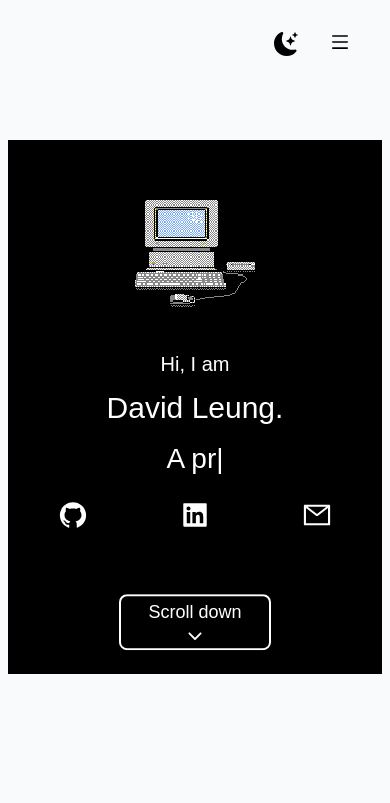
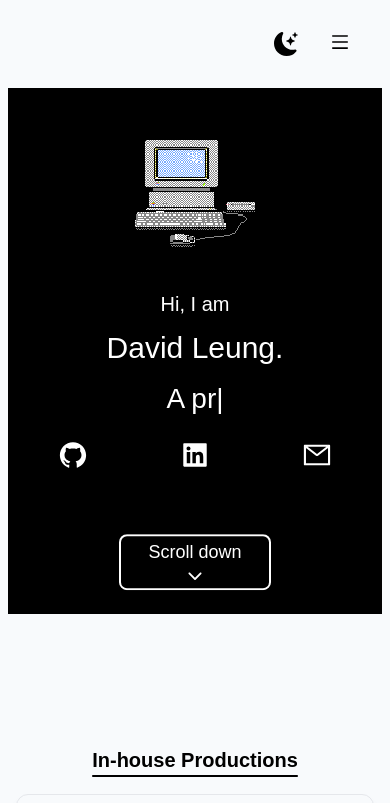
Before and after one commit to davidleungch/my_lab, a React (Vite) app: page / in a window 390 px wide. Shown: the top 803 px of the page. Built offline with nearby package versions, Linux system fonts and the light colour scheme.

Commit message:
layout update

```diff
--- a/src/App.jsx
+++ b/src/App.jsx
@@ -16,7 +16,7 @@ function App() {
 
   return (
     <div className={darkMode ? "dark" : ""}>
-      <div className="bg-slate-50 px-10 py-5 font-noto-serif dark:bg-black dark:text-white">
+      <div className="bg-slate-50 px-2 md:px-10 md:py-5 font-noto-serif dark:bg-black dark:text-white">
         <NavBar
           aboutRef={aboutRef}
           projectsRef={projectsRef}
@@ -24,11 +24,7 @@ function App() {
           darkMode={darkMode}
           setDarkMode={setDarkMode}
         />
-      </div>
-      <div className="bg-slate-50 px-2 md:px-10 py-5 font-noto-serif dark:bg-black dark:text-white">
         <About aboutRef={aboutRef} projectsRef={projectsRef} />
-      </div>
-      <div className="bg-slate-50 px-10 py-5 font-noto-serif dark:bg-black dark:text-white">
         <Projects projectsRef={projectsRef} />
         <Footer />
         <ScrollButton />
```
